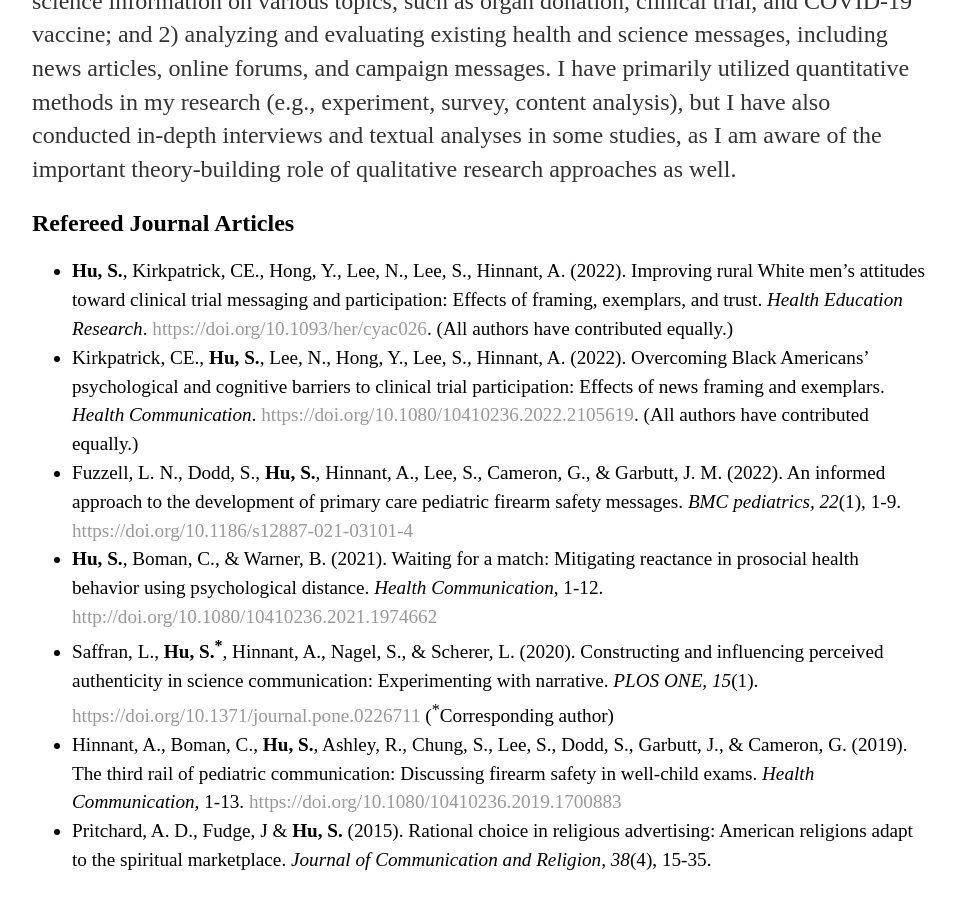
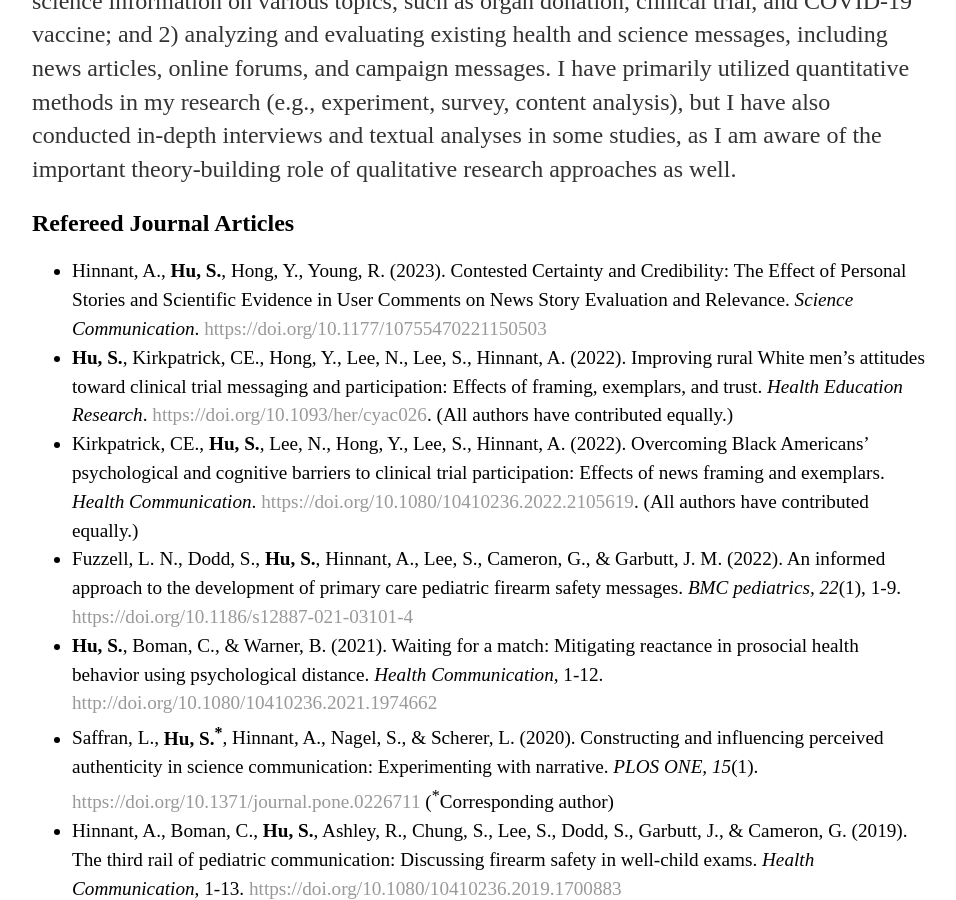
Before and after one commit to sisihuphd/sisihuphd.github.io, a Jekyll site: the page built from research/index.html, in a window 1280 px wide and 900 px high, scrolled down 324 px. Shown: the whole window, without its empty margins (160-1116 px from the left). Built offline with Jekyll 4.4.1, drawn with Linux system fonts in a browser that asks for light colours.

Commit message:
Update index.html

```diff
--- a/research/index.html
+++ b/research/index.html
@@ -14,6 +14,7 @@ title: My Research
 
 	    <h2>Refereed Journal Articles</h2>
 		<ul>
+			<li>Hinnant, A., <b>Hu, S.</b>, Hong, Y., Young, R. (2023). Contested Certainty and Credibility: The Effect of Personal Stories and Scientific Evidence in User Comments on News Story Evaluation and Relevance. <em>Science Communication</em>. <a href="https://doi.org/10.1177/10755470221150503">https://doi.org/10.1177/10755470221150503</a></li>
 			<li><b>Hu, S.</b>, Kirkpatrick, CE., Hong, Y., Lee, N., Lee, S., Hinnant, A. (2022). Improving rural White men’s attitudes toward clinical trial messaging and participation: Effects of framing, exemplars, and trust. <em>Health Education Research</em>. <a href="https://doi.org/10.1093/her/cyac026">https://doi.org/10.1093/her/cyac026</a>. (All authors have contributed equally.)</li>
 			<li>Kirkpatrick, CE., <b>Hu, S.</b>, Lee, N., Hong, Y., Lee, S., Hinnant, A. (2022). Overcoming Black Americans’ psychological and cognitive barriers to clinical trial participation: Effects of news framing and exemplars. <em>Health Communication</em>. <a href="https://doi.org/10.1080/10410236.2022.2105619">https://doi.org/10.1080/10410236.2022.2105619</a>. (All authors have contributed equally.)</li>
                         <li>Fuzzell, L. N., Dodd, S., <b>Hu, S.</b>, Hinnant, A., Lee, S., Cameron, G., & Garbutt, J. M. (2022). An informed approach to the development of primary care pediatric firearm safety messages. <em>BMC pediatrics, 22</em>(1), 1-9. <a href="https://doi.org/10.1186/s12887-021-03101-4">https://doi.org/10.1186/s12887-021-03101-4</a></li>
```
